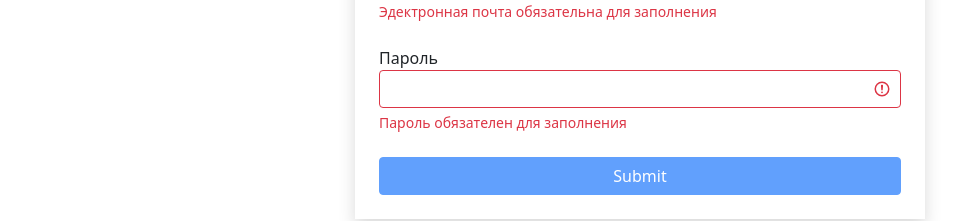
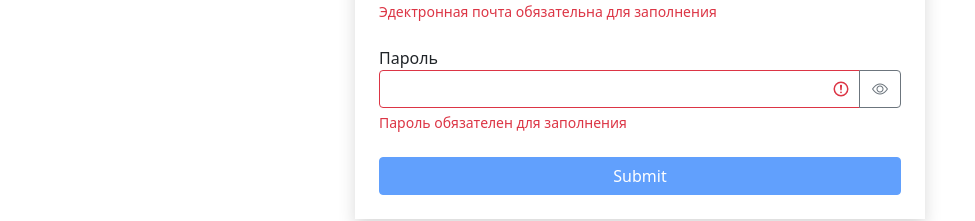
Before and after one commit to artemiusV/Fast-Company, a React (Create React App) app: page /login in a window 1280 px wide. Shown: the part 235-456 px from the top of the page, without its empty margins (0-975 px from the left). Built offline with nearby package versions, Linux system fonts and the light colour scheme.

Commit message:
add feature on password

```diff
--- a/src/app/components/textField.jsx
+++ b/src/app/components/textField.jsx
@@ -1,22 +1,39 @@
-import React from "react";
+import React, { useState } from "react";
 import PropTypes from "prop-types";
 
 const TextField = ({ lable, type, name, value, onChange, error }) => {
+  const [showPassword, setShowPassword] = useState(false);
+
   const getInputClasses = () => {
     return "form-control " + (error ? "is-invalid" : "");
   };
+  const toggleShowPassword = () => {
+    setShowPassword((prevState) => !prevState);
+  };
+
   return (
     <div className="mb-4">
       <lable htmlFor={name}>{lable}</lable>
+      <div className="input-group has-validation">
         <input
-        type={type}
+          type={showPassword ? "text" : type}
           id={name}
           value={value}
           name={name}
           onChange={onChange}
           className={getInputClasses()}
         />
+        {type === "password" && (
+          <button
+            className="btn btn-outline-secondary"
+            type="button"
+            onClick={toggleShowPassword}
+          >
+            <i className={"bi bi-eye" + (showPassword ? "-slash" : "")}></i>
+          </button>
+        )}
         {error && <div className="invalid-feedback">{error}</div>}
+      </div>
     </div>
   );
 };
```
Lines whose indentation alone changed are shown as unchanged.
